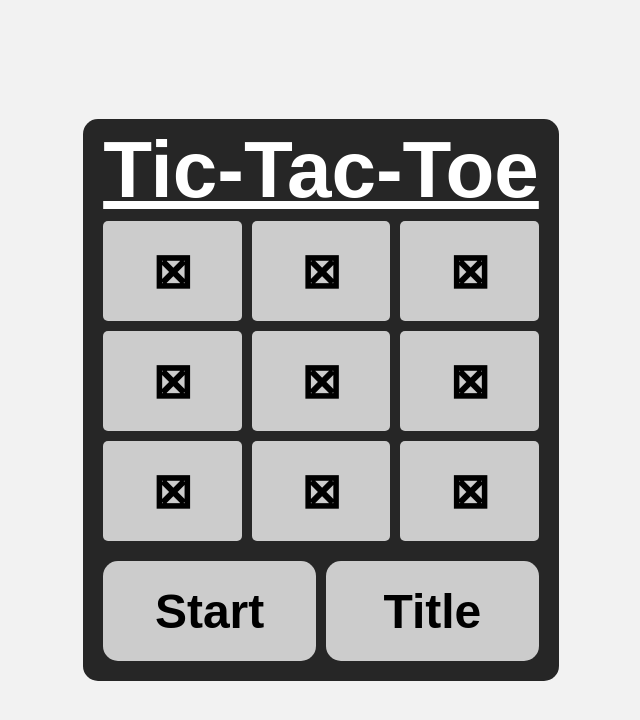
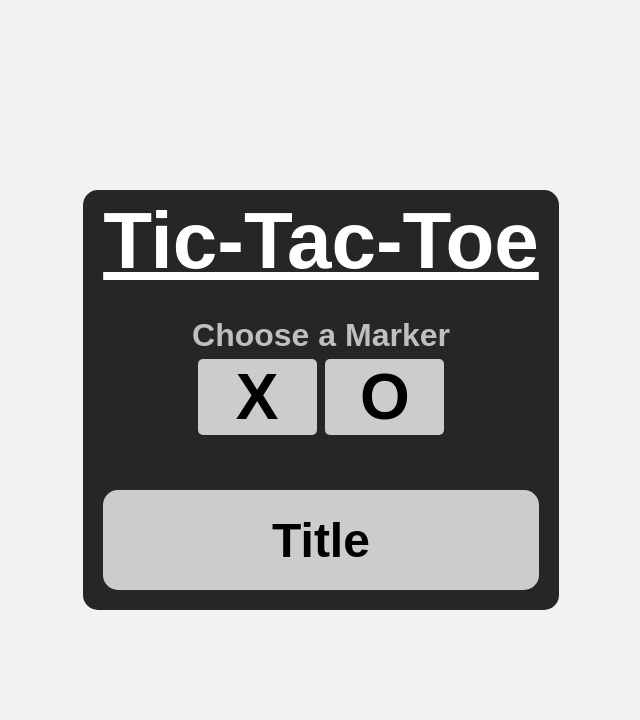
Before and after one commit to Jamescorino8/TicTacToe, a plain HTML site: page index.html in a window 1280 px wide. Shown: the whole page, without its empty margins (319-959 px from the left). Drawn offline with nearby package versions, Linux system fonts and the light colour scheme.

Commit message:
Add marker selection UI and update game logic for marker handling

```diff
--- a/css/index.css
+++ b/css/index.css
@@ -80,3 +80,27 @@ button:disabled {
     width: 100%;
     border-radius: 15px;
 }
+
+#marker-container {
+    text-align: center;
+    color: white;
+    font-size: 2rem;
+    margin: auto;
+}
+
+#marker-container {
+    padding: 0 0 15px 0;
+}
+
+#marker-container > h2 {
+    color: hsl(0, 0%, 75%);
+    font-size: 2rem;
+    text-align: center;
+    margin: 30px 0px 5px 0px;
+}
+
+#marker-container button {
+    height: auto;
+    width: 25%;
+    font-size: 4rem;
+}
--- a/index.html
+++ b/index.html
@@ -14,25 +14,32 @@
             <h1 id="myH1">Tic-Tac-Toe</h1>
             <h2 id="turnDisplay"></h2>
 
+            <div id="marker-container">
+                <h2 id="marker-display">Choose a Marker</h2>
+                <button type="button" id="xBtn" onclick="selectMarker('X')">X</button>
+                <button type="button" id="oBtn" onclick="selectMarker('O')">O</button>
+            </div>
+
             <div id="cells">
-                <button type="button" id="cell-0" onclick="cellClick(0)" disabled>⊠</button>
-                <button type="button" id="cell-1" onclick="cellClick(1)" disabled>⊠</button>
-                <button type="button" id="cell-2" onclick="cellClick(2)" disabled>⊠</button>
-                <button type="button" id="cell-3" onclick="cellClick(3)" disabled>⊠</button>
-                <button type="button" id="cell-4" onclick="cellClick(4)" disabled>⊠</button>
-                <button type="button" id="cell-5" onclick="cellClick(5)" disabled>⊠</button>
-                <button type="button" id="cell-6" onclick="cellClick(6)" disabled>⊠</button>
-                <button type="button" id="cell-7" onclick="cellClick(7)" disabled>⊠</button>
-                <button type="button" id="cell-8" onclick="cellClick(8)" disabled>⊠</button>
+                <button type="button" id="cell-0" onclick="cellClick(0)" disabled hidden>⊠</button>
+                <button type="button" id="cell-1" onclick="cellClick(1)" disabled hidden>⊠</button>
+                <button type="button" id="cell-2" onclick="cellClick(2)" disabled hidden>⊠</button>
+                <button type="button" id="cell-3" onclick="cellClick(3)" disabled hidden>⊠</button>
+                <button type="button" id="cell-4" onclick="cellClick(4)" disabled hidden>⊠</button>
+                <button type="button" id="cell-5" onclick="cellClick(5)" disabled hidden>⊠</button>
+                <button type="button" id="cell-6" onclick="cellClick(6)" disabled hidden>⊠</button>
+                <button type="button" id="cell-7" onclick="cellClick(7)" disabled hidden>⊠</button>
+                <button type="button" id="cell-8" onclick="cellClick(8)" disabled hidden>⊠</button>
             </div>
 
             <div id="operator-container">
-                <button type="button" id="startBtn" class="operatorBtn" onclick="start()">Start</button>
+                <button type="button" id="startBtn" class="operatorBtn" onclick="start()" hidden>Start</button>
                 <button type="button" id="titleBtn" class="operatorBtn" onclick="window.location.href='title.html'">Title</button>
                 <button type="button" id="endBtn" class="operatorBtn" onclick="end()" hidden>Give Up</button>
             </div>
         </div>
 
         <script src="./scripts/index.js" async defer></script>
+        <script src="/socket.io/socket.io.js"></script>
     </body>
 </html>
--- a/scripts/index.js
+++ b/scripts/index.js
@@ -6,6 +6,11 @@ const startBtn = document.getElementById('startBtn');
 const titleBtn = document.getElementById('titleBtn');
 const endBtn = document.getElementById('endBtn');
 const onlineBtn = document.getElementById('onlineBtn');
+const xBtn = document.getElementById('xBtn');
+const oBtn = document.getElementById('oBtn');
+const cells = document.getElementById('cells');
+const markerContainer = document.getElementById('marker-container');
+const markerDisplay = document.getElementById('marker-display');
 
 // All possible win conditions for a 3x3 board
 const winConditions = [
@@ -14,18 +19,31 @@ const winConditions = [
     [0, 4, 8], [2, 4, 6]             // diagonals
 ];
 
-let board;         // Array representing the board state
-let xTurn = true;  // true if it's X's turn, false for O
-let mode = localStorage.getItem('currentMode'); // Retrieve mode from storage
+let board; // Array representing the board state
+let xTurn; // true if it's X's turn, false for O
+let mode = localStorage.getItem('selectedMode'); // Retrieve selected mode from storage
 
-// Handles mode selection from the title screen (co-op or CPU)
+// Handles mode selection from the title screen (co-op, cpu, or online)
 function titleSelect(mode) {
     this.mode = mode;
-    if (mode === 'online') {
-        // TODO: Add online logic here
-    }
-    localStorage.setItem('currentMode', mode); // Store mode as string
+    // if (mode === 'online') {
+
+    // }
+    localStorage.setItem('selectedMode', mode); // Store mode as string
     window.location.href = 'index.html';
+}
+
+// Retrieve user's selected marker
+function selectMarker(marker) {
+    localStorage.setItem('selectedMarker', marker);
+    xTurn = marker === 'X';
+    markerContainer.hidden = true;
+    startBtn.hidden = false;
+
+    const hiddenBtns = document.querySelectorAll('#cells button');
+    hiddenBtns.forEach(btn => {
+        btn.hidden = false;
+    });
 }
 
 // Handles a player's move when a cell is clicked
@@ -71,7 +89,7 @@ function compTurn() {
     const currentCell = document.getElementById(`cell-${cellNum}`);
 
     // Set board and UI for computer's move
-    board[cellNum] = 'O';
+    board[cellNum] = xTurn ? 'X' : 'O';
     currentCell.textContent = board[cellNum];
     currentCell.disabled = true;
 
@@ -93,21 +111,22 @@ function compTurn() {
 function compMove(openCells) {
     let optimalMove = openCells[Math.floor(Math.random() * openCells.length)];
 
-    // Check if X's are one move away from win and return index to defend loss
+    // Check if opponent one move away from win and return index to defend loss
     for (let i = 0; i < openCells.length; i++) {
         let boardCopy = [...board];
-        boardCopy[openCells[i]] = 'X';
+        boardCopy[openCells[i]] = xTurn ? 'O' : 'X';
         const result = getGameResult(boardCopy);
-        if (result === 'X') {
+        if (result === (xTurn ? 'O' : 'X')) {
             optimalMove = openCells[i];
         }
     }
     // Check if O's are one move away from win and return index to win
+    // Override previous optimal move to prioritize winning over blocking
     for (let i = 0; i < openCells.length; i++) {
         let boardCopy = [...board];
-        boardCopy[openCells[i]] = 'O';
+        boardCopy[openCells[i]] = xTurn ? 'X' : 'O';
         const result = getGameResult(boardCopy);
-        if (result === 'O') {
+        if (result === (xTurn ? 'X' : 'O')) {
             optimalMove = openCells[i];
         }
     }
@@ -163,16 +182,14 @@ function start() {
     });
 
     // Reset game state
-    xTurn = true;
+    xTurn = localStorage.getItem('selectedMarker') === 'X'; // Retrieve selected marker from storage
     board = ['', '', '',
              '', '', '',
              '', '', ''];
 
-    // Retrieve mode from storage
-    mode = localStorage.getItem('currentMode') || 'coop';
     // Set initial turn display
     turnDisplay.textContent = "";
-    if (mode === 'coop') turnDisplay.textContent = "X's Turn";
+    if (mode === 'coop') xTurn ? turnDisplay.textContent = "X's Turn" : turnDisplay.textContent = "O's Turn";
     startBtn.textContent = "Restart";
     startBtn.hidden = true;
     titleBtn.hidden = true;
```
